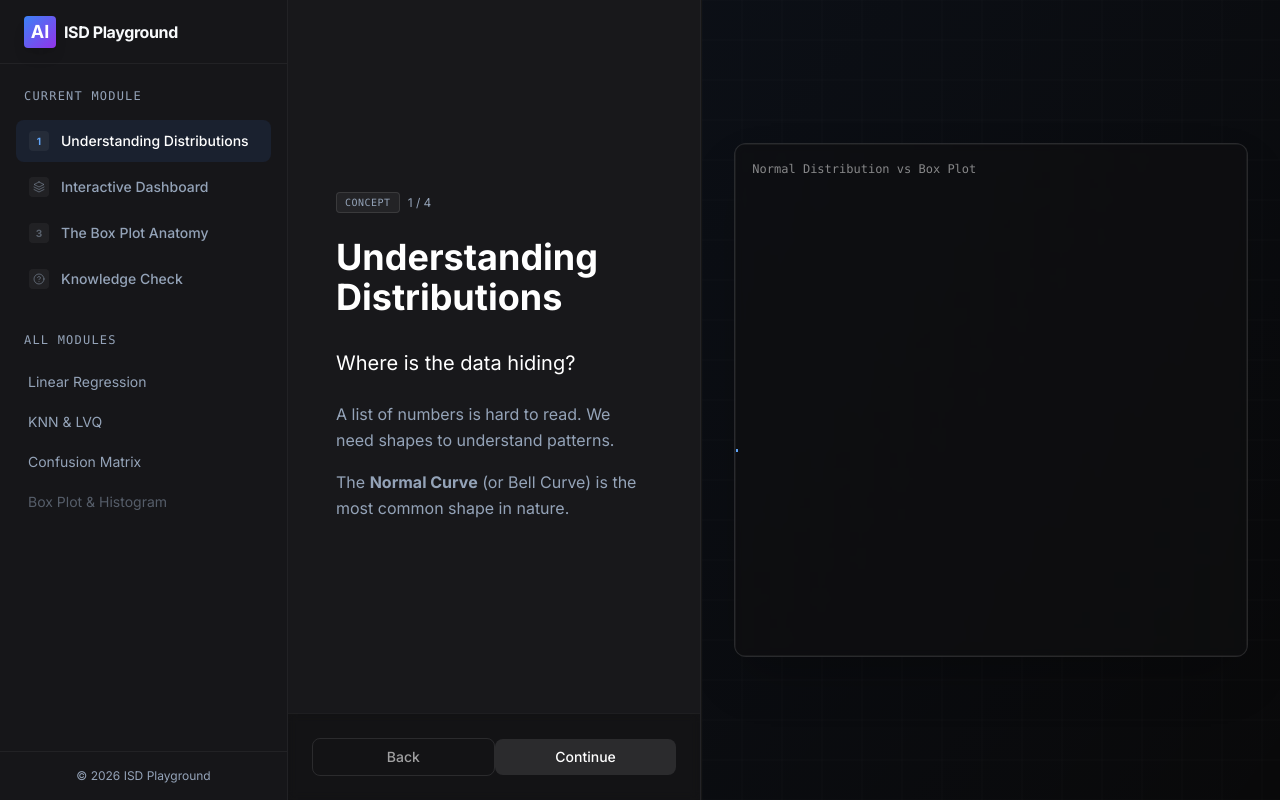
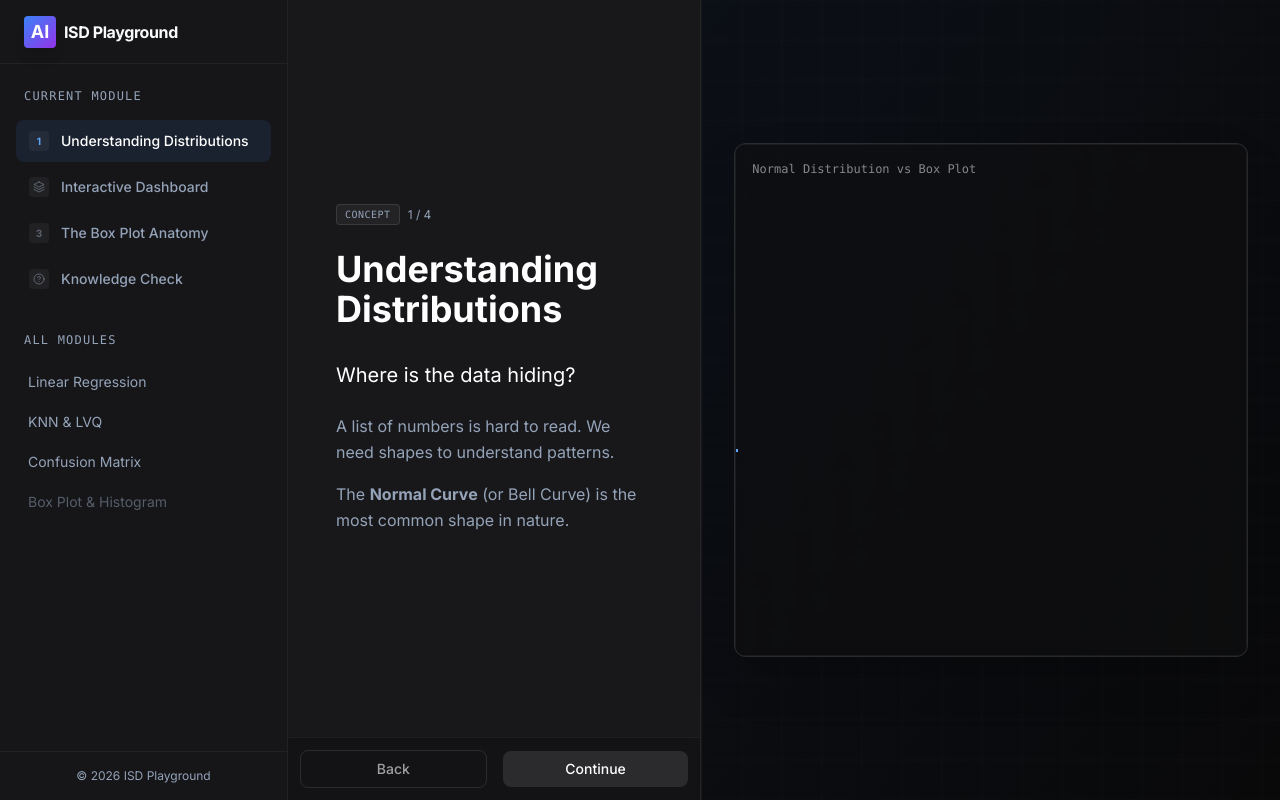
Before and after one commit to Neliott/ISD-Playground, a Vue app: page /learn/box-plot-histogram/intro in a window 1280 px wide. Built offline with nearby package versions, Linux system fonts and the light colour scheme.

Commit message:
Fix button alignment

```diff
--- a/src/views/LessonView.vue
+++ b/src/views/LessonView.vue
@@ -109,7 +109,7 @@ const goToStep = (step) => {
           </div>
 
           <!-- Bottom Navigation -->
-          <div class="p-6 border-t border-white/5 bg-black/20 flex justify-between items-center sticky bottom-0 backdrop-blur-sm">
+          <div class="p-3 gap-4 border-t border-white/5 bg-black/20 flex justify-between items-center sticky bottom-0 backdrop-blur-sm">
             <Button
                 variant="secondary"
                 :disabled="!prevStep"
```
